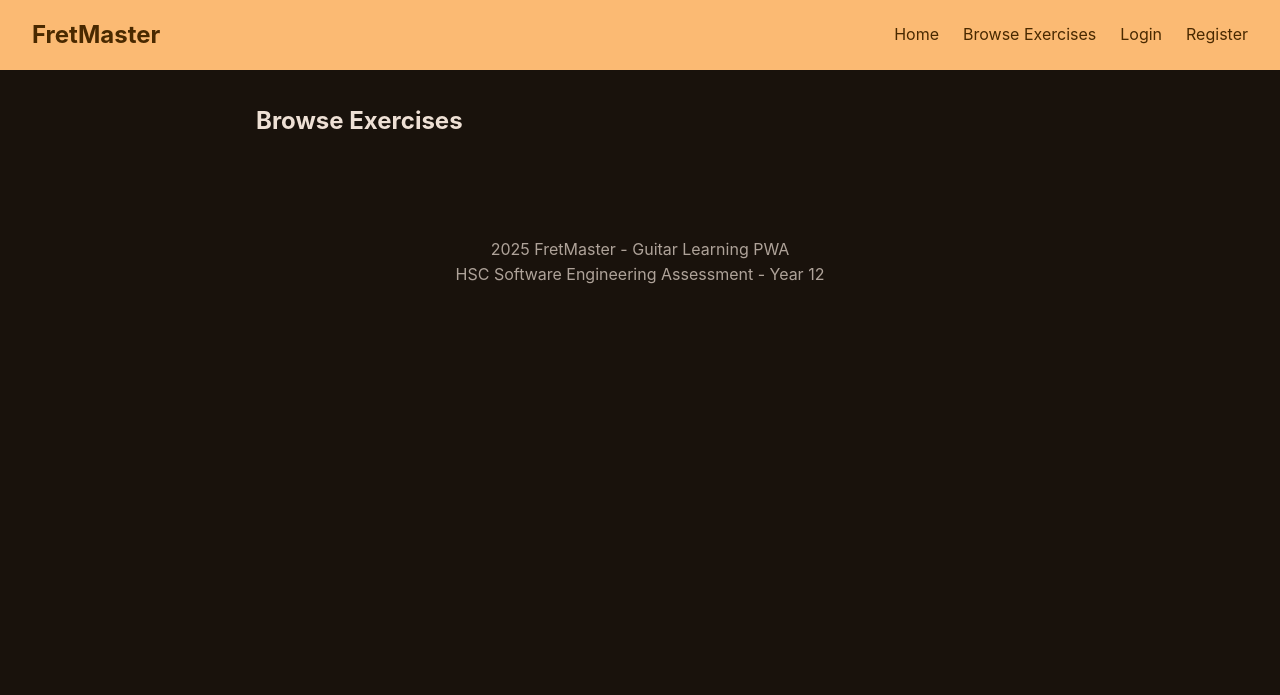
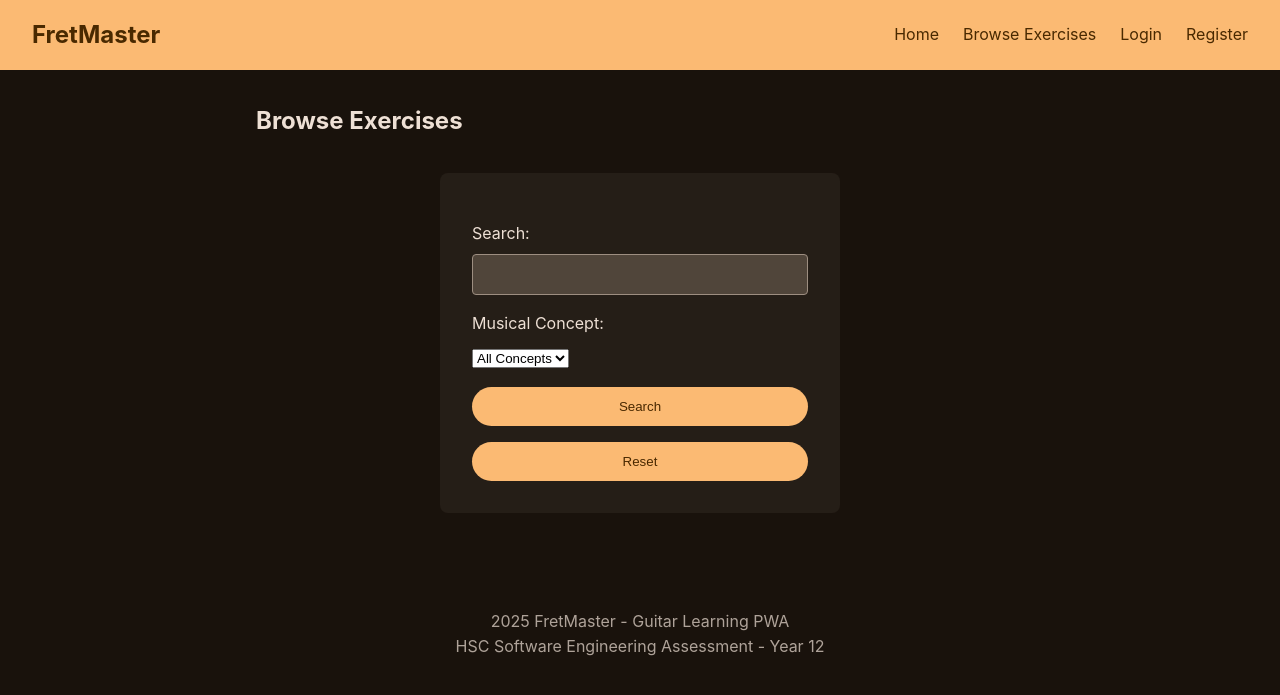
Before and after one commit to TheRatDefence/FretMaster-PWA--SWE-Assessment, a Flask app: template templates/exercises/browse.html in a window 1280 px wide. Shown: the top 695 px of the page. Run offline with Flask 3, Linux system fonts and the light colour scheme; the template is opened without the code that fills it, so the values that code supplies are empty.

Commit message:
Added search functionality + fixed broken link

```diff
--- a/app.py
+++ b/app.py
@@ -156,12 +156,17 @@ def check_admin_access() -> None | Response:
 @app.route('/exercises')
 def browse_exercises():
     """
-    Displays a browser of exercises in the database
+    Displays a browser of exercises in the database with optional search/filter
 
     :return: Rendered browse exercises template with all exercises
     """
-    exercises = get_all_exercises()
-    return render_template('exercises/browse.html', exercises=exercises)
+    search = request.args.get('search')
+    musical_concept = request.args.get('musical_concept')
+
+    exercises = get_all_exercises(search, musical_concept)
+    unique_concepts = list(set(exercise['musical_concept'] for exercise in get_all_exercises()))
+    return render_template('exercises/browse.html', exercises=exercises,
+                           search_query=search, concepts=unique_concepts, musical_concept=musical_concept)
 
 # Specific exercise page - PUBLIC
 @app.route('/exercises/<int:exercise_id>')
--- a/templates/base.html
+++ b/templates/base.html
@@ -13,7 +13,7 @@
             <li><a href="{{ url_for('browse_exercises') }}">Browse Exercises</a></li>
             <!-- Logout button + sessions if user is logged in -->
             {% if session.get('user_id') %}
-                <li><a href="#">My Sessions</a></li>
+                <li><a href="{{ url_for('sessions') }}">My Sessions</a></li>
                 <li><a href="{{ url_for('logout') }}">Logout</a></li>
             <!-- Login + register buttons if user is not logged in -->
             {% else %}
--- a/templates/exercises/browse.html
+++ b/templates/exercises/browse.html
@@ -2,6 +2,24 @@
 
 {% block content %}
     <h2>Browse Exercises</h2>
+
+    <form method="GET" action="{{ url_for('browse_exercises') }}">
+        <label for="search">Search:</label>
+        <input name="search" type="text" value="{{ search_query }}">
+
+        <label for="musical_concept">Musical Concept:</label>
+        <select name="musical_concept">
+            <option value="">All Concepts</option>
+            {% for concept in concepts %}
+                <option value="{{ concept }}"
+                        {% if concept == musical_concept %} selected {% endif %}
+                >{{ concept }}</option>
+            {% endfor %}
+        </select>
+        <button type="submit">Search</button>
+        <a href="{{ url_for('browse_exercises') }}"><button type="reset">Reset</button></a>
+
+    </form>
 
     {% if session.get('is_admin') == 1 %}
         <a href="{{ url_for('create_exercise_route') }}">
```
Also changed, not shown: Database/db_operations.py (+24 -5 lines), 1 other file.
